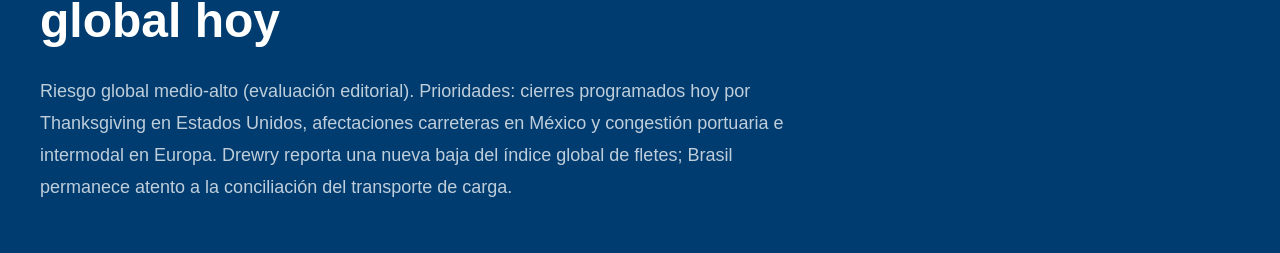
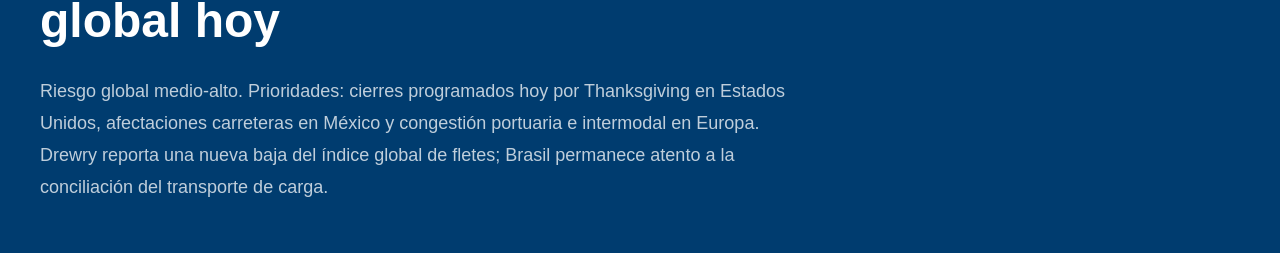
Before and after one commit to astridaubert/daily-news-vgl, a Next.js app: page / in a window 1280 px wide. Shown: the part 263-516 px from the top of the page. Built offline with nearby package versions, Linux system fonts and the light colour scheme.

Commit message:
Eliminar evaluación editorial del encabezado

```diff
--- a/app/page.tsx
+++ b/app/page.tsx
@@ -4,7 +4,7 @@ import Image from "next/image";
 const brief = {
   "fecha": "jueves 26 de noviembre de 2026",
   "titulo": "Vector Global Logistics | Radar Logístico Global",
-  "subtitulo": "Riesgo global medio-alto (evaluación editorial). Prioridades: cierres programados hoy por Thanksgiving en Estados Unidos, afectaciones carreteras en México y congestión portuaria e intermodal en Europa. Drewry reporta una nueva baja del índice global de fletes; Brasil permanece atento a la conciliación del transporte de carga.",
+  "subtitulo": "Riesgo global medio-alto. Prioridades: cierres programados hoy por Thanksgiving en Estados Unidos, afectaciones carreteras en México y congestión portuaria e intermodal en Europa. Drewry reporta una nueva baja del índice global de fletes; Brasil permanece atento a la conciliación del transporte de carga.",
   "noticias": [
     {
       "region": "EE. UU. · TRANSPORTE MARÍTIMO Y FRONTERA",
```
